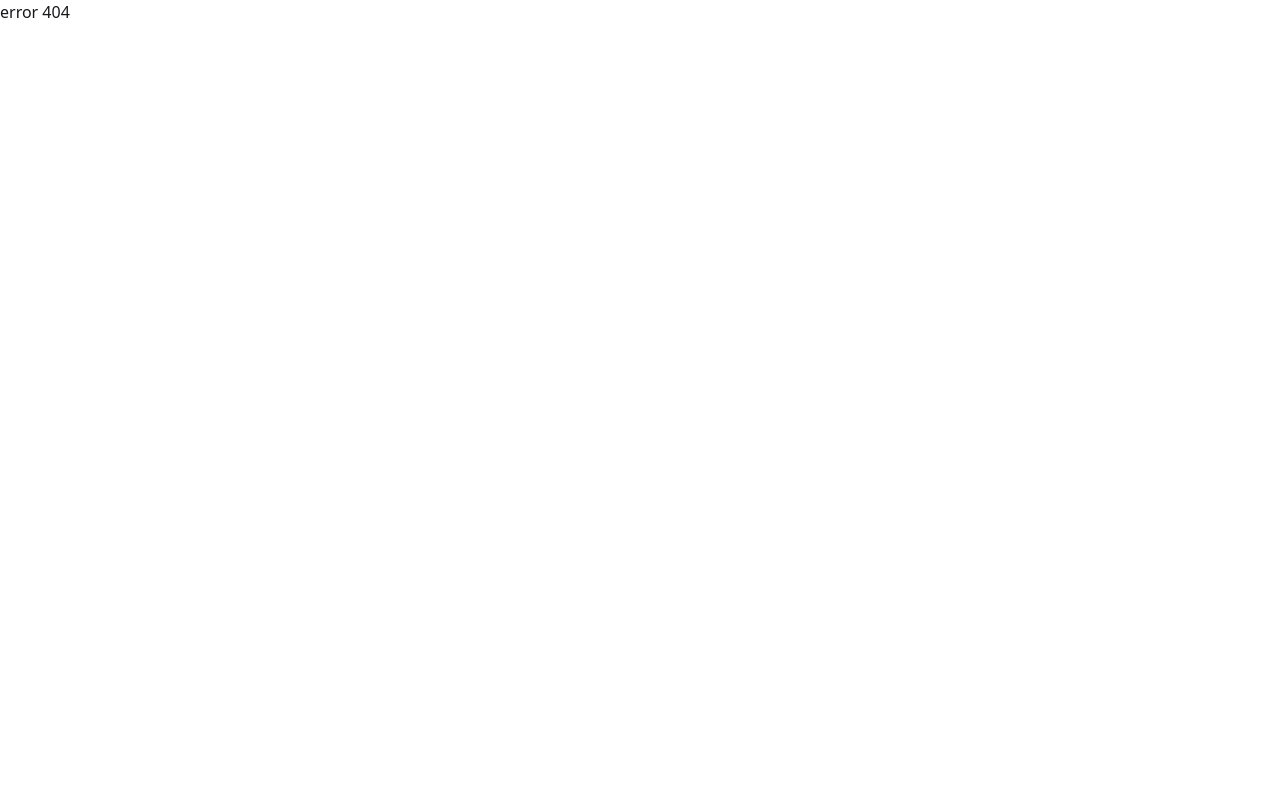
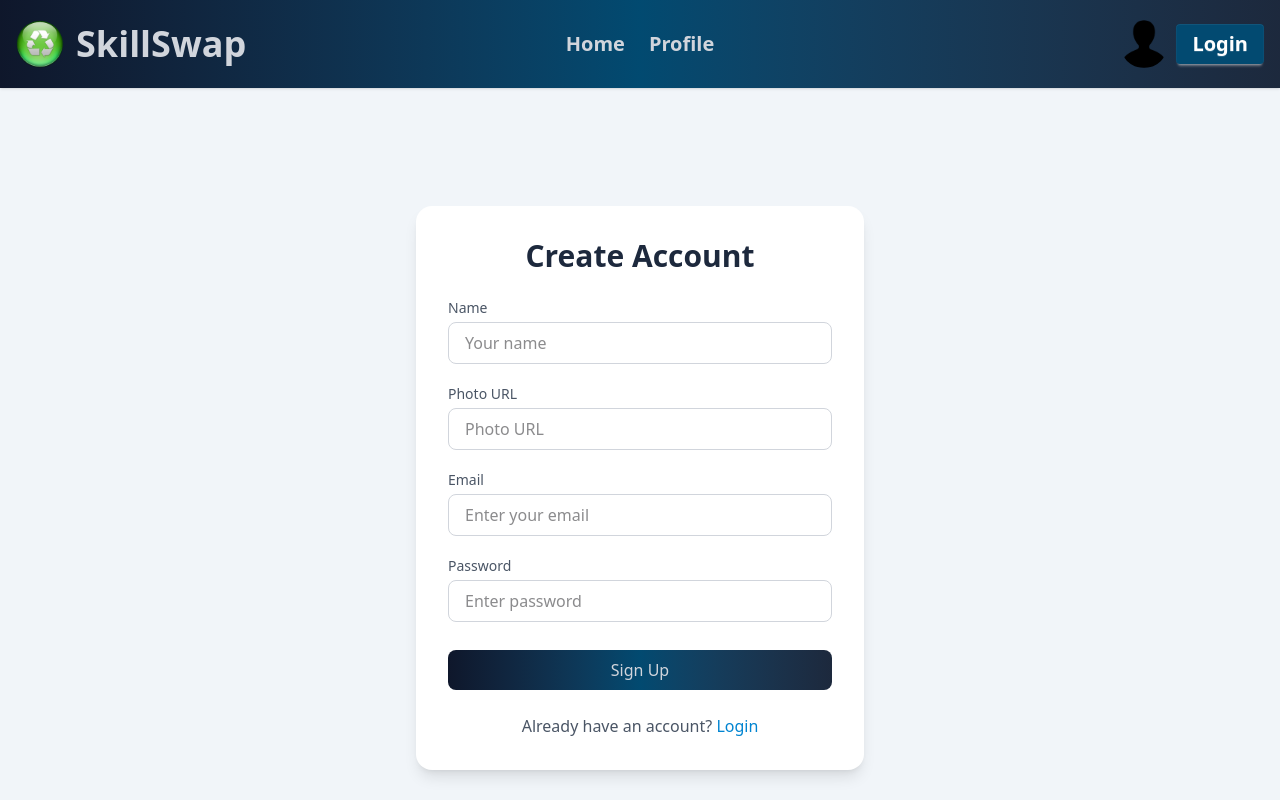
Before and after one commit to mahadi40011/Skillswap, a React (Vite) app: page /register in a window 1280 px wide. Before the commit this address had no page. Shown: the top 800 px of the page. Built offline with nearby package versions, Linux system fonts and the light colour scheme.

Commit message:
created Register component and some changes in login and root components

```diff
--- a/src/layouts/Root/Root.jsx
+++ b/src/layouts/Root/Root.jsx
@@ -9,7 +9,7 @@
       <header>
         <Navbar></Navbar>
       </header>
-      <main className="my-container flex-1">
+      <main className=" flex-1">
         <Outlet></Outlet>
       </main>
       <footer>
--- a/src/pages/Login/Login.jsx
+++ b/src/pages/Login/Login.jsx
@@ -9,8 +9,9 @@
   const [emailError, setEmailError] = useState("");
   const [passwordError, setPasswordError] = useState("");
 
-  const handleEmailFieldOnBlur = () => {
+  const handleEmailFieldOnBlur = (e) => {
     const emailValidation = /^[^\s@]+@[^\s@]+\.[^\s@]+$/;
+    if (e.target.value === "") return setEmailError("");
     if (!emailValidation.test(email)) {
       setEmailError("Email invalid");
       return;
@@ -19,9 +20,9 @@
 
   const handlePasswordValidation = (e) => {
     setPassword(e.target.value);
-    if (e.target.value === "") return setPasswordError("");
     const passwordValidation =
       /^(?=.*[A-Z])(?=.*[a-z])(?=.*\d)(?=.*[@$!%*?&])[A-Za-z\d@$!%*?&]{5,}$/;
+    if (e.target.value === "") return setPasswordError("");
     if (!passwordValidation.test(password)) {
       setPasswordError(
         "Must include an Uppercase, a Lowercase, a Number, a special character and password at least 6 characters or long"
@@ -32,7 +33,6 @@
 
   const handleSubmit = (e) => {
     e.preventDefault();
-
   };
 
   return (
@@ -109,14 +109,14 @@
           </button>
         </form>
 
-        {/* Signup Link */}
+        {/* Register Link */}
         <p className="text-center text-gray-600 mt-6 text-md">
           Don’t have an account?{" "}
           <Link
             to="/register"
             className="text-sky-600 font-medium hover:underline"
           >
-            Sign up
+          Register
           </Link>
         </p>
       </div>
--- /dev/null
+++ b/src/pages/Register/Register.jsx
@@ -0,0 +1,124 @@
+import React, { useState } from "react";
+import { Link } from "react-router";
+
+const Register = () => {
+  const [email, setEmail] = useState("");
+  const [password, setPassword] = useState("");
+    const [emailError, setEmailError] = useState("");
+  const [passwordError, setPasswordError] = useState("");
+
+  //email validation
+    const handleEmailFieldOnBlur = (e) => {
+      const emailValidation = /^[^\s@]+@[^\s@]+\.[^\s@]+$/;
+      if (e.target.value === "") return setEmailError("");
+      if (!emailValidation.test(email)) {
+        setEmailError("Email invalid");
+        return;
+      } else return setEmailError("");
+    };
+
+  // Password validation
+  const handlePasswordValidation = (e) => {
+    setPassword(e.target.value);
+    const passwordValidation =
+      /^(?=.*[A-Z])(?=.*[a-z])(?=.*\d)(?=.*[@$!%*?&])[A-Za-z\d@$!%*?&]{5,}$/;
+    if (e.target.value === "") return setPasswordError("");
+    if (!passwordValidation.test(password)) {
+      setPasswordError(
+        "Must include an Uppercase, a Lowercase, a Number, a special character and password at least 6 characters or long"
+      );
+      return;
+    } else return setPasswordError("");
+  };
+
+  const handleSubmit = (e) => {
+    e.preventDefault();
+
+
+  };
+
+  return (
+    <div className="flex items-center justify-center min-h-screen bg-slate-100">
+      <div className="bg-white p-8 rounded-2xl shadow-lg w-full max-w-md">
+        <h2 className="text-3xl font-bold text-center text-slate-800 mb-6">
+          Create Account
+        </h2>
+
+        <form onSubmit={handleSubmit}>
+          {/* Name */}
+          <label className="block text-sm font-medium text-gray-600 mt-5 mb-1">
+            Name
+          </label>
+          <input
+            type="text"
+            name="name"
+            placeholder="Your name"
+            required
+            className="w-full px-4 py-2 rounded-lg border border-gray-300 focus:outline-none focus:ring-2 focus:ring-sky-900"
+          />
+
+          {/* Photo URL */}
+          <label className="block text-sm font-medium text-gray-600 mt-5 mb-1">
+            Photo URL
+          </label>
+          <input
+            type="text"
+            name="photoURL"
+            placeholder="Photo URL"
+            required
+            className="w-full px-4 py-2 rounded-lg border border-gray-300 focus:outline-none focus:ring-2 focus:ring-sky-900"
+          />
+
+          {/* Email */}
+          <label className="block text-sm font-medium text-gray-600 mt-5 mb-1">
+            Email
+          </label>
+          <input
+            type="email"
+            placeholder="Enter your email"
+            value={email}
+            onChange={(e) => setEmail(e.target.value)}
+            onBlur={handleEmailFieldOnBlur}
+            required
+            className="w-full px-4 py-2 rounded-lg border border-gray-300 focus:outline-none focus:ring-2 focus:ring-sky-900"
+          />
+          <span className="text-red-500">{emailError}</span>
+
+          {/* Password */}
+          <label className="block text-sm font-medium text-gray-600 mt-5 mb-1">
+            Password
+          </label>
+          <input
+            type="password"
+            placeholder="Enter password"
+            value={password}
+            onChange={handlePasswordValidation}
+            required
+            className="w-full px-4 py-2 rounded-lg border border-gray-300 focus:outline-none focus:ring-2 focus:ring-sky-900"
+          />
+          <span className="text-red-500">{passwordError}</span>
+
+          <button
+            type="submit"
+            className="w-full py-2 mt-7 rounded-lg custom-gradient font-medium transition"
+          >
+            Sign Up
+          </button>
+        </form>
+
+        {/* Register Link */}
+        <p className="text-center text-gray-600 mt-6 text-md">
+          Already have an account?{" "}
+          <Link
+            to="/login"
+            className="text-sky-600 font-medium hover:underline"
+          >
+            Login
+          </Link>
+        </p>
+      </div>
+    </div>
+  );
+};
+
+export default Register;
--- a/src/routes/Route.jsx
+++ b/src/routes/Route.jsx
@@ -5,6 +5,7 @@
 import PrivacyPolicy from "../components/PrivacyPolicy/PrivacyPolicy";
 import TermsConditions from "../components/TermsConditions/TermsConditions";
 import Login from "../pages/Login/Login";
+import Register from "../pages/Register/Register";
 
 const router = createBrowserRouter([
   {
@@ -32,6 +33,10 @@
         path: "/login",
         Component: Login,
       },
+      {
+        path: "/register",
+        Component: Register,
+      },
     ],
   },
 ]);
```
